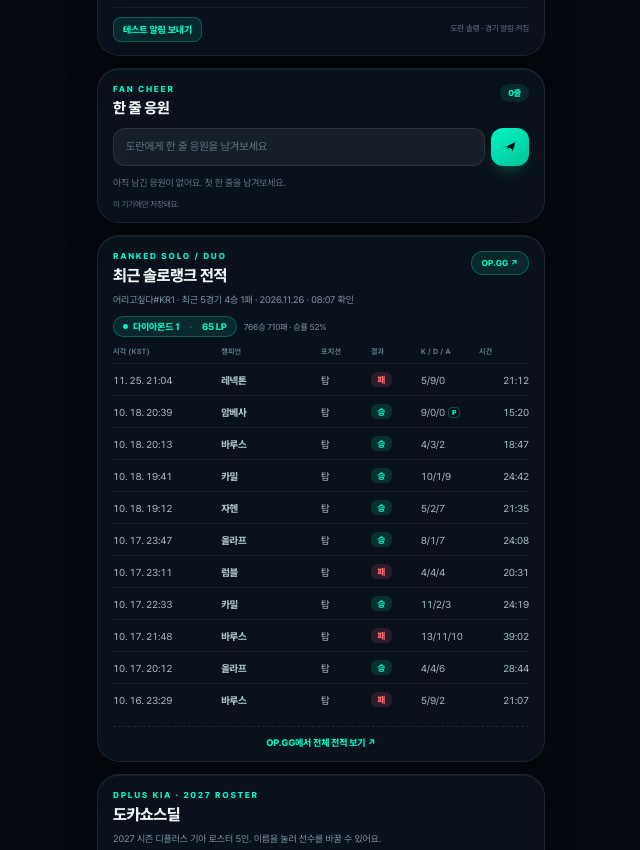
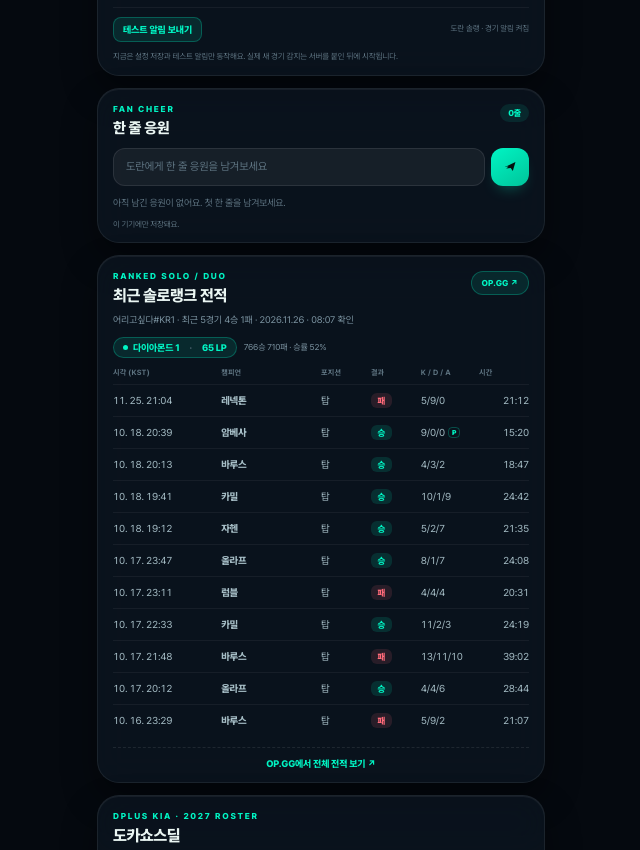
Before and after one commit to schl410-hub/dk-radar, a plain HTML site: page preview/dk-radar-preview.html in a window 1280 px wide. Shown: the part 1114-1964 px from the top of the page, without its empty margins (319-959 px from the left). Drawn offline with Linux system fonts and the light colour scheme.

Commit message:
알림 설정에 실제 감지 범위 안내 추가

```diff
--- a/preview/dk-radar-preview.html
+++ b/preview/dk-radar-preview.html
@@ -584,6 +584,7 @@ html[data-theme="mint"] .pav .badge-pos { background: #fff; }
 .test-btn:active { transform: scale(.96); }
 .ping-hint { margin-left: auto; font-size: 8px; color: var(--muted-2); line-height: 1.4; text-align: right; }
 .ping-hint.is-err { color: var(--lose); }
+.notify-note { margin-top: 8px; font-size: 8px; line-height: 1.55; color: var(--muted-2); }
 
 /* 최애 배너 안 알림 벨 */
 .bell-mini {
@@ -1044,6 +1045,7 @@ table.matches { width: 100%; border-collapse: collapse; table-layout: fixed; }
           <button class="test-btn" id="testBtn" type="button">테스트 알림 보내기</button>
           <span class="ping-hint" id="testNote">도란 솔랭 · 경기 알림 켜짐</span>
         </div>
+        <p class="notify-note">지금은 설정 저장과 테스트 알림만 동작해요. 실제 새 경기 감지는 서버를 붙인 뒤에 시작됩니다.</p>
       </section>
 
       <section class="card cheer-card">
--- a/styles.css
+++ b/styles.css
@@ -565,6 +565,7 @@ html[data-theme="mint"] .pav .badge-pos { background: #fff; }
 .test-btn:active { transform: scale(.96); }
 .ping-hint { margin-left: auto; font-size: 8px; color: var(--muted-2); line-height: 1.4; text-align: right; }
 .ping-hint.is-err { color: var(--lose); }
+.notify-note { margin-top: 8px; font-size: 8px; line-height: 1.55; color: var(--muted-2); }
 
 /* 최애 배너 안 알림 벨 */
 .bell-mini {
```
Also changed, not shown: index.html (+1 -0 lines).
